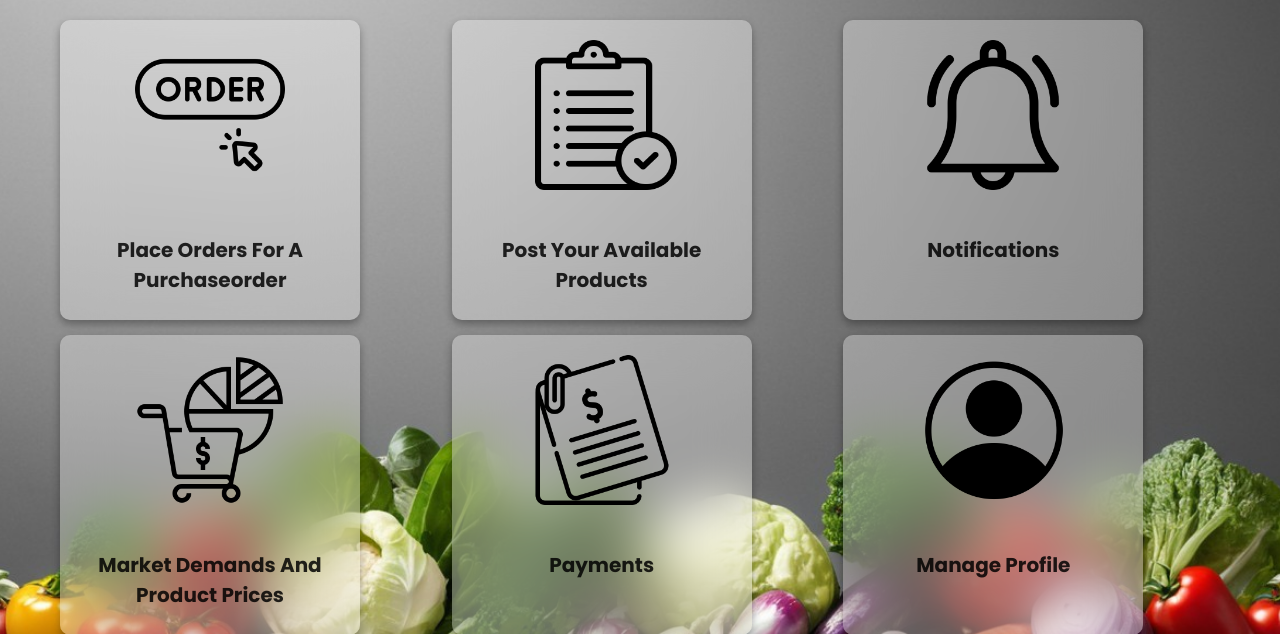
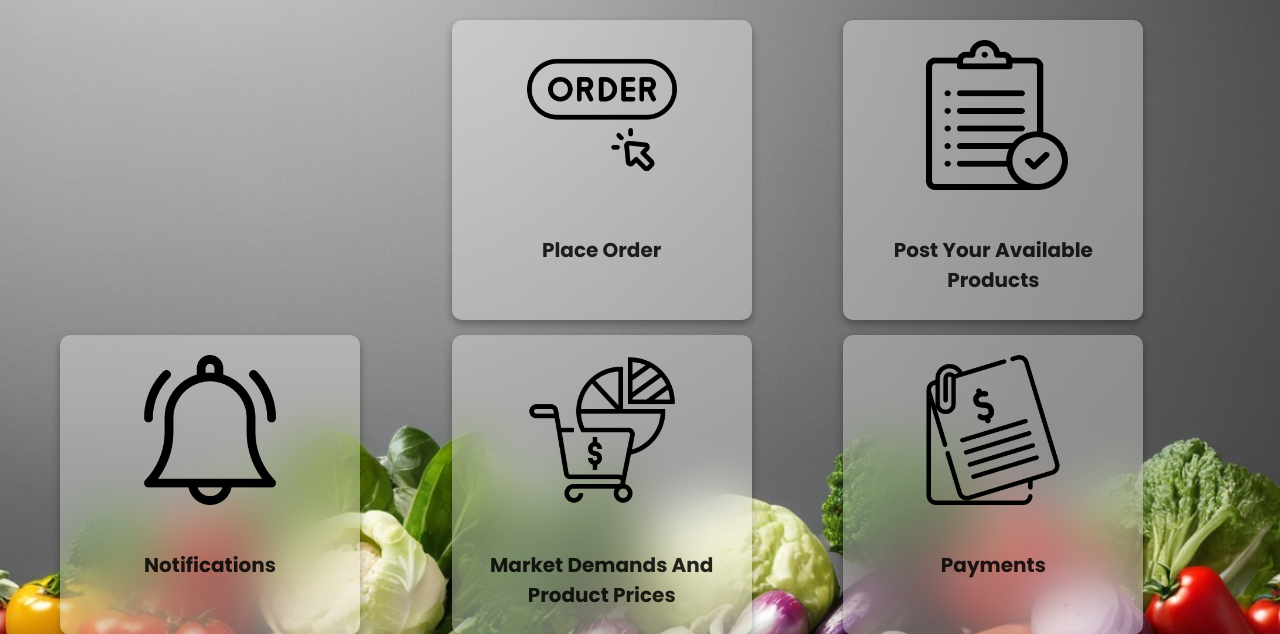
Before and after one commit to liviru-sama/FarmToKeells, a PHP site: page /Farmtokeells/farmer in a window 1280 px wide. Shown: the part 118-752 px from the top of the page. Run offline with PHP 8.4, Linux system fonts and the light colour scheme; the visitor is signed in with stand-in values (Sample User, id 1).

Commit message:
Merge branch 'main' into cusherah

```diff
--- a/app/views/farmer/dashboard.php
+++ b/app/views/farmer/dashboard.php
@@ -20,11 +20,10 @@
                     <a href="<?php echo URLROOT; ?>/farmer/purchaseorder">
 
                     <div class="menu" data-name="p-1">
-
-                        <img src="<?php echo URLROOT; ?>/public/images/farmer_dashboard/dash1.png" >
-                        <h3>Place Orders for a purchaseorder</h3>
-
-                    </div></a>
+                    <a href="<?php echo URLROOT; ?>/farmer/place_order">
+                        <img src="<?php echo URLROOT; ?>/public/images/farmer_dashboard/dash1.png" ></a>
+                        <h3>Place Order</h3>
+                    </div>
 
 
                     <a href="<?php echo URLROOT; ?>/farmer/salesorder?user_id=<?php echo $_SESSION['user_id']; ?>">
```
